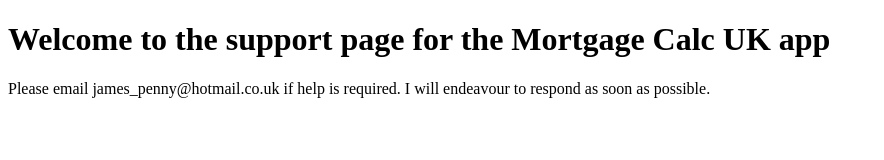
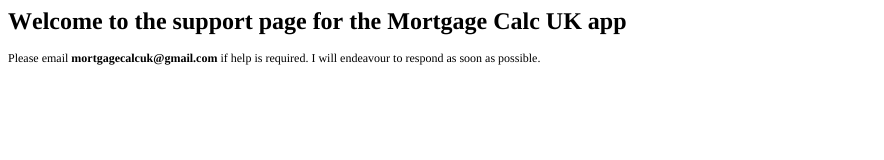
Before and after one commit to JPenny89/JPenny89.github.io, a plain HTML site: page index.html in a window 1280 px wide. Shown: the whole page, without its empty margins (0-884 px from the left). Drawn offline with Linux system fonts and the light colour scheme.

Commit message:
Updated email

```diff
--- a/index.html
+++ b/index.html
@@ -1,8 +1,18 @@
-<!DOCTYPE html>
+<!DOCTYPE html PUBLIC "-//W3C//DTD HTML 4.01//EN" "http://www.w3.org/TR/html4/strict.dtd">
 <html>
+<head>
+  <meta http-equiv="Content-Type" content="text/html; charset=utf-8">
+  <meta http-equiv="Content-Style-Type" content="text/css">
+  <title></title>
+  <meta name="Generator" content="Cocoa HTML Writer">
+  <meta name="CocoaVersion" content="2575.6">
+  <style type="text/css">
+    p.p2 {margin: 0.0px 0.0px 12.0px 0.0px; font: 12.0px Times; -webkit-text-stroke: #000000}
+    span.s1 {font-kerning: none}
+  </style>
+</head>
 <body>
-<h1>Welcome to the support page for the Mortgage Calc UK app</h1>
-<p>Please email james_penny@hotmail.co.uk if help is required.
-  I will endeavour to respond as soon as possible. </p>
+<h1 style="margin: 0.0px 0.0px 16.1px 0.0px; font: 24.0px Times; -webkit-text-stroke: #000000"><span class="s1"><b>Welcome to the support page for the Mortgage Calc UK app</b></span></h1>
+<p class="p2"><span class="s1">Please email <b>mortgagecalcuk@gmail.com</b> if help is required. I will endeavour to respond as soon as possible.</span></p>
 </body>
 </html>
```
